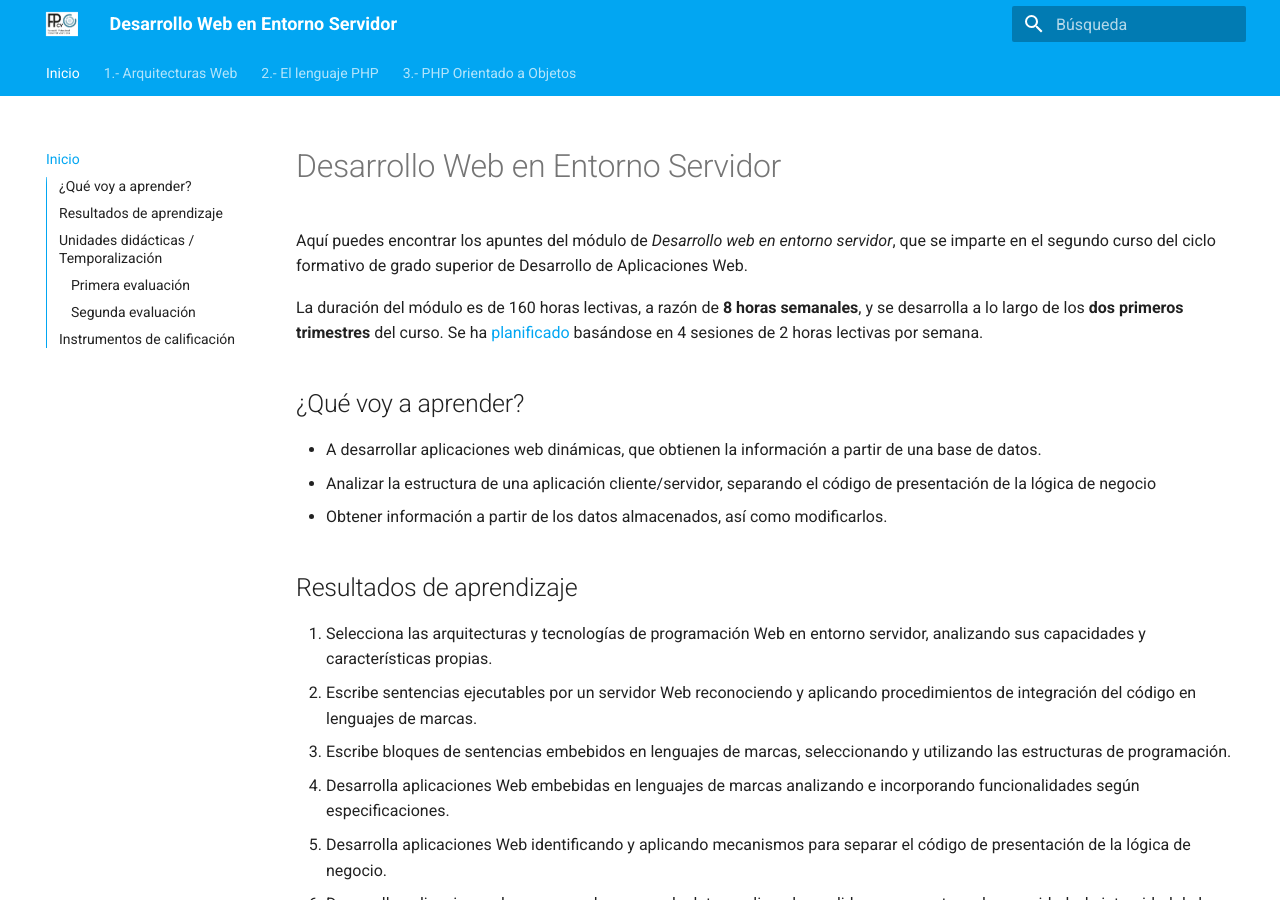
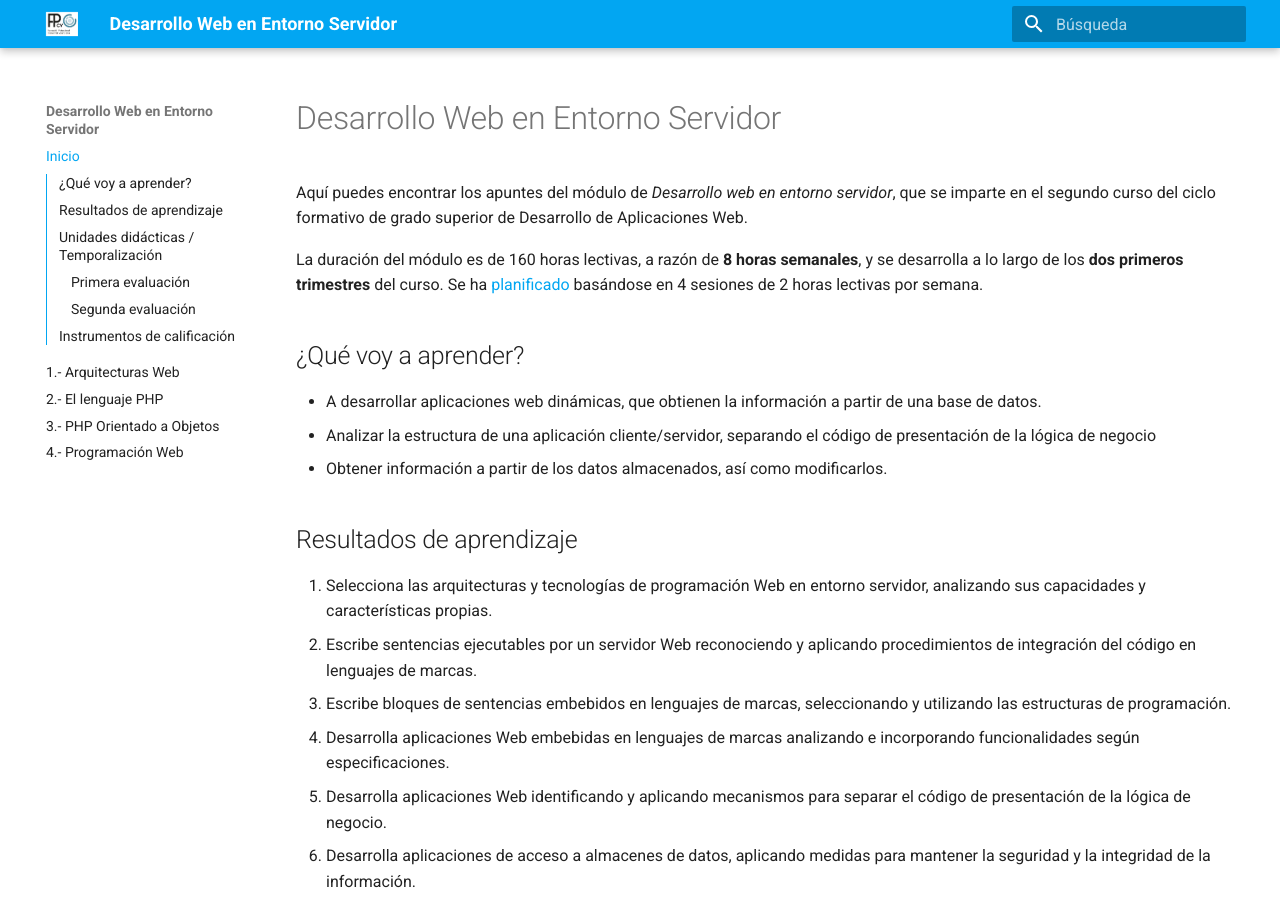
Before and after one commit to aitor-medrano/dwes2122, an MkDocs documentation site: the page built from docs/index.md, in a window 1280 px wide and 900 px high. Built offline with MkDocs 1.6.1 and Material for MkDocs 9.7.7, drawn with Linux system fonts in a browser that asks for light colours.

Commit message:
visible unidad 4

```diff
--- a/mkdocs.yml
+++ b/mkdocs.yml
@@ -7,8 +7,12 @@ nav:
   - "1.- Arquitecturas Web": "01arquitecturas.md"
   - "2.- El lenguaje PHP": "02php.md"
   - "3.- PHP Orientado a Objetos": "03phpoo.md"
-#  - "5.- Acceso a Datos": "05accesoDatos.md"
-#  - "6.- Frameworks PHP - Laravel": "06frameworks.md"
+  - "4.- Programación Web": "04web.md"
+  # - "5.- Herramientas Web": "05herramientas.md"
+  # - "6.- Acceso a Datos": "06accesoDatos.md"
+  # - "7.- Frameworks PHP - Laravel": "07frameworks.md"
+  # - "8.- Uso avanzado de Frameworks": "08frameworks2.md"
+  # - "9.- Servicios REST": "09rest.md"
 
 theme:
   language: es
@@ -24,8 +28,8 @@ theme:
   features:
     - header.autohide
     - toc.integrate
-    - navigation.tabs
-    - navigation.top
+    # - navigation.tabs
+    # - navigation.top
 
 extra:
   search:
@@ -53,6 +57,8 @@ markdown_extensions:
       linenums: true
       linenums_style: pymdownx-inline
   - pymdownx.superfences
+  - pymdownx.tilde
+  - pymdownx.smartsymbols
   - footnotes
   - meta
   - sane_lists
```
